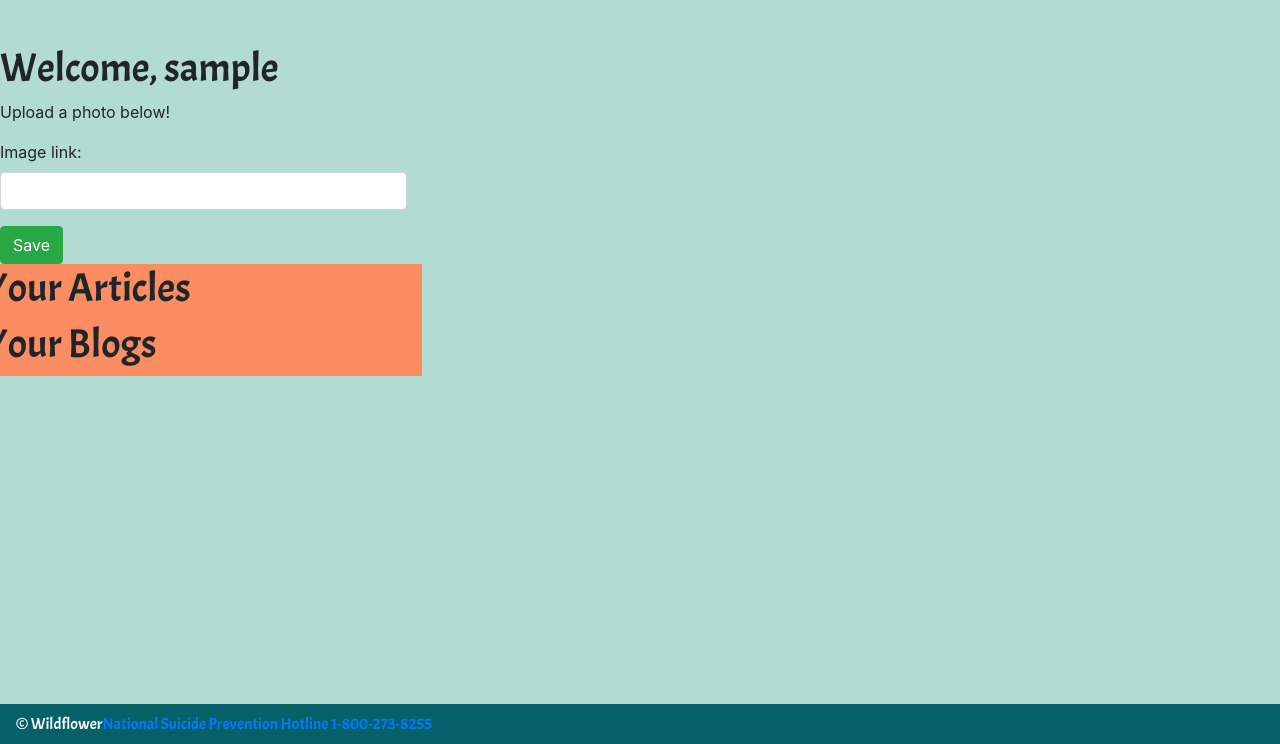
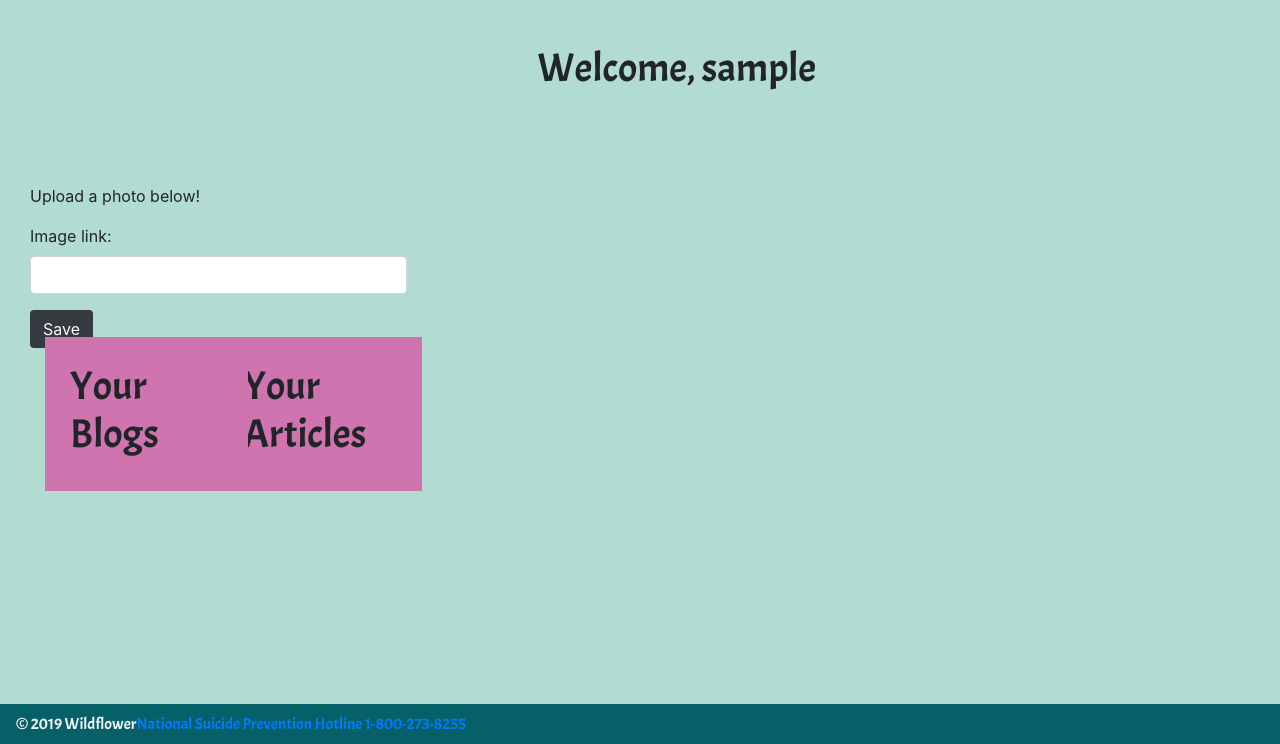
Before and after one commit to ksogor77/wildflower, a Django app: page /accounts/profile/ in a window 1280 px wide. Shown: the part 56-800 px from the top of the page. Run offline with Django 3.2, Linux system fonts and the light colour scheme; the visitor is signed in with stand-in values (Sample User, id 1); data that the repository does not hold is empty; some libraries are stand-ins or nearby versions.

Commit message:
adds more styling

```diff
--- a/final_project_app/static/css/main.css
+++ b/final_project_app/static/css/main.css
@@ -59,8 +59,11 @@ h3 {
     left: 26%;
     top: 37%;
     transform: translate(-50%,-50%);
-    /* box-shadow: 3px 11px 20px -4px rgba(0,0,0,0.24); */
 }
+
+/* .img {
+    float: right;
+} */
 
 .mission-statement {
     background-color: var(--pale-violet);
@@ -78,14 +81,6 @@ h3 {
 .card {
     margin: 30px;
     font-family: var(--font-secondary);
-}
-
-.profile-articles-container {
-    background-color: var(--brick)!important;
-}
-
-.profile-blogs-container {
-    background-color: var(--brick)!important;
 }
 
 .quote-container1 {
@@ -167,6 +162,13 @@ h3 {
     left: 44%;
 }
 
+/* Article Create */
+
+.article-create-form {
+    padding-left: 60px;
+    line-height: 1.6em;
+}
+
 /* Blog Main */
 
 .blog-card {
@@ -210,6 +212,13 @@ h3 {
     left: 44%;
 }
 
+/* Blog Create */
+
+.blog-create-form {
+    padding-left: 60px;
+    line-height: 1.6em;
+}
+
 /* Parent-Teacher Resources */
 
 .parent-card {
@@ -235,3 +244,51 @@ h3 {
     height: 120px;
     width: 100%;
 }
+
+/* Profile View */
+
+.profile-header {
+    position: absolute;
+    left: 42%;
+    margin-bottom: 30px;
+}
+
+.profile-section {
+    position: relative;
+    padding-top: 140px;
+    padding-left: 30px;
+    padding-bottom: 30px;
+    width: 100%;
+    height: 60%;
+}
+
+.profile-articles-container {
+    background-color: var(--pale-violet)!important;
+    position: relative;
+    padding-left: 30px;
+    padding-top: 30px;
+}
+
+.profile-blogs-container {
+    background-color: var(--pale-violet)!important;
+    position: relative;
+    padding-left: 30px;
+    padding-top: 30px;
+}
+
+.box {
+    position: relative;
+    float: right;
+    width: 50%;
+    padding: 25px;
+  }
+
+  .create-article-btn {
+    position: relative;
+    float: right;
+  }
+
+  .create-blog-btn {
+    position: relative;
+    float: right;
+  }
--- a/final_project_app/templates/article_create.html
+++ b/final_project_app/templates/article_create.html
@@ -7,10 +7,11 @@
         {% if article.user_name == user %}
             <section class="form-section article-create-form">
                 <h1>{{header}}</h1>
+                <div class="article-spacer"></div>
                 <form method="POST" class="article-create-form">
                     {% csrf_token %}
                     {{ form.as_p }}
-                    <button type="submit" class="btn btn-success">Submit</button>
+                    <button type="submit" class="btn bg-dark text-light">Submit</button>
                 </form>
             </section>
         {% else %}
@@ -19,10 +20,11 @@
     {% else %}
         <section class="form-section article-create-form">
             <h1>{{header}}</h1>
+            <div class="article-spacer"></div>
             <form method="POST" class="article-form">
                 {% csrf_token %}
                 {{ form.as_p }}
-                <button type="submit" class="btn btn-success">Submit</button>
+                <button type="submit" class="btn bg-dark text-light">Submit</button>
             </form>
         </section>
     {% endif %}
--- a/final_project_app/templates/base.html
+++ b/final_project_app/templates/base.html
@@ -58,7 +58,7 @@
     </main>
 
 
-    <footer class="navbar navbar-expand-sm bg-dark text-light fixed-bottom">&copy; Wildflower
+    <footer class="navbar navbar-expand-sm bg-dark text-light fixed-bottom">&copy; 2019 Wildflower
         <a class="hotline" href="https://suicidepreventionlifeline.org/">National Suicide Prevention Hotline 1-800-273-8255</a>
     </footer>
 <script src="https://code.jquery.com/jquery-3.4.1.slim.min.js" integrity="sha384-J6qa4849blE2+poT4WnyKhv5vZF5SrPo0iEjwBvKU7imGFAV0wwj1yYfoRSJoZ+n" crossorigin="anonymous"></script>
--- a/final_project_app/templates/blog_create.html
+++ b/final_project_app/templates/blog_create.html
@@ -6,10 +6,11 @@
         {% if blog.user_name == user %}
             <section class="form-section blog-create-form">
                 <h1>{{header}}</h1>
+                <div class="blog-spacer"></div>
                 <form method="POST" class="blog-create-form">
                     {% csrf_token %}
                     {{ form.as_p }}
-                    <button type="submit" class="btn btn-success">Submit</button>
+                    <button type="submit" class="btn bg-dark text-light">Submit</button>
                 </form>
             </section>
         {% else %}
@@ -18,10 +19,11 @@
     {% else %}
         <section class="form-section blog-create-form">
             <h1>{{header}}</h1>
+            <div class="blog-spacer"></div>
             <form method="POST" class="blog-form">
                 {% csrf_token %}
                 {{ form.as_p }}
-                <button type="submit" class="btn btn-success">Submit</button>
+                <button type="submit" class="btn bg-dark text-light">Submit</button>
             </form>
         </section>
     {% endif %}
--- a/final_project_app/templates/profile.html
+++ b/final_project_app/templates/profile.html
@@ -2,7 +2,7 @@
 {% load static %}
 
 {% block content %}
-<h1>Welcome, {{ username }}</h1>
+<h1 class="profile-header">Welcome, {{ username }}</h1>
 
 <section class="profile-container row">
     <section class="profile-personal col-md-4">
@@ -11,7 +11,9 @@
                 <section class="prof-pic-section">
                     <img src="{{ prof_pic_link }}" alt="profile picture">
                     <div class="prof-pic-btn prof-pic-btn-change">
-                        <a href="{% url 'profile-edit' %}"><button class="btn btn-success edit-prof-pic">Change</button></a>
+                        <a href="{% url 'profile-edit' %}"><button class="btn bg-dark text-light edit-prof-pic">Change</button></a>
+                        <a href="{% url 'article-create' %}"><button class="btn bg-dark text-light create-article-btn">Write your new article</button></a>
+                        <a href="{% url 'blog-create' %}"><button class="btn bg-dark text-light create-blog-btn">Create your new blog</button></a>
                     </div>
                 </section>
             {% else %}
@@ -21,13 +23,13 @@
                         {% csrf_token %}
                         {{ form.as_p }}
                         <div class="prof-pic-btn">
-                            <button type="submit" class="btn btn-success">Save</button>
+                            <button type="submit" class="btn bg-dark text-light">Save</button>
                         </div>
                     </form>
                 </section>
             {% endif %}
         </div>
-        <div class="profile-articles-container row">
+        <div class="profile-articles-container box row">
             <h1>Your Articles</h1>
            {% if user.articles %}
             <section class="container row grid">
@@ -42,7 +44,7 @@
             </section>
             {% endif %}
         </div>
-        <div class="profile-blogs-container row">
+        <div class="profile-blogs-container box row">
             <h1>Your Blogs</h1>
             {% if user.blogs %}
             <section class="container row grid">
```
Also changed, not shown: final_project_app/templates/landing.html (line endings or trailing spaces).
